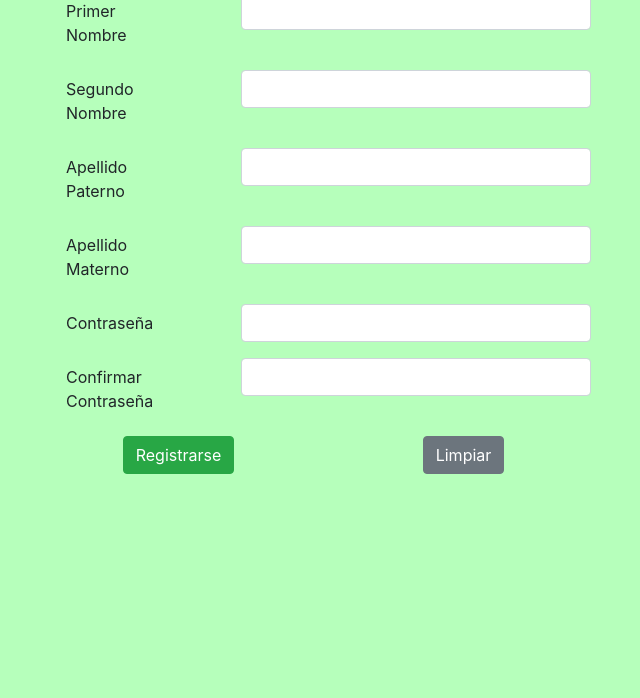
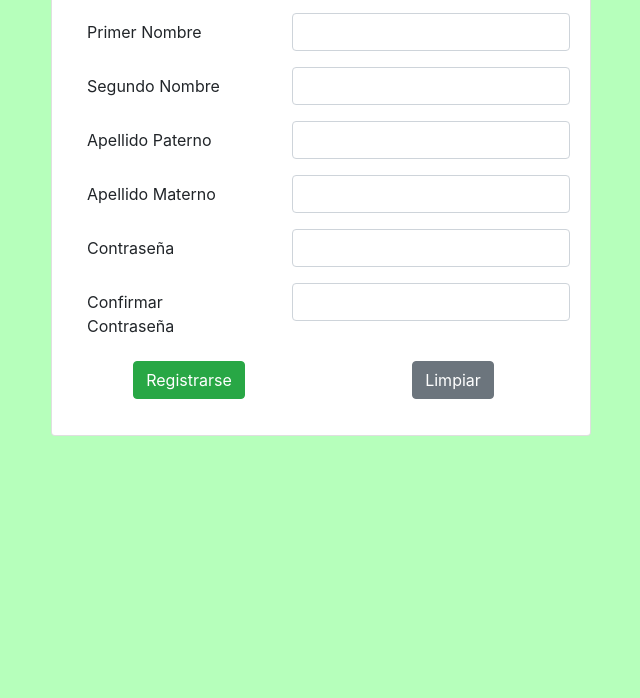
Before and after one commit to AniuskaO/programacion_web, a plain HTML site: page Login_registro.html in a window 1280 px wide. Shown: the part 102-800 px from the top of the page, without its empty margins (297-937 px from the left). Drawn offline with nearby package versions, Linux system fonts and the light colour scheme.

Commit message:
Se actualiza login, indez, medios_pago, nosotros

```diff
--- a/Login_registro.html
+++ b/Login_registro.html
@@ -15,62 +15,63 @@
     <div class="container m-5">
       <div class="row d-flex justify-content-center">
         <div class="col-6">
-          <div class="row d-flex justify-content-center"><h2>Registrarse</h2></div>
 
-
+          <div class="card">
+            <div class="card-body">
+              <h3 class="card-title text-center">Registrarse</h3>
 
               <div class="form-group row">
-        <div class="col-sm-4">
-          <label for="inputPrimerNombre3" class="col-sm-2 col-form-label">Primer Nombre</label>
+                <div class="col-sm-5">
+                  <label for="inputPrimerNombre3" class="col-sm-12 col-form-label">Primer Nombre</label>
                 </div>
-        <div class="col-sm-8">
+                <div class="col-sm-7">
                   <input id="PrimerNombre" type="PrimerNombre" class="form-control" id="inputPrimerNombre3">
                 </div>
               </div>
 
               <div class="form-group row">
-            <div class="col-sm-4">
-              <label for="inputSegundoNombre3" class="col-sm-2 col-form-label">Segundo Nombre</label>
+                <div class="col-sm-5">
+                <label for="inputSegundoNombre3" class="col-sm-12 col-form-label">Segundo Nombre</label>
               </div>
-            <div class="col-sm-8">
+              <div class="col-sm-7">
                 <input id="SegundoNombre" type="SegundoNombre" class="form-control" id="inputSegundoNombre3">
               </div>
             </div>
 
               <div class="form-group row">
-                <div class="col-sm-4">
-                  <label for="inputApellidoPaterno3" class="col-sm-2 col-form-label">Apellido Paterno</label>
+                <div class="col-sm-5">
+                  <label for="inputApellidoPaterno3" class="col-sm-12 col-form-label">Apellido Paterno</label>
                 </div>
-                <div class="col-sm-8">
+                 <div class="col-sm-7">
                   <input id="ApellidoPaterno" type="ApellidoPaterno" class="form-control" id="inputApellidoPaterno3">
                 </div>
               </div>
 
               <div class="form-group row">
-                    <div class="col-sm-4">
-                      <label for="inputApellidoMaterno3" class="col-sm-2 col-form-label">Apellido Materno</label>
+                <div class="col-sm-5">
+                  <label for="inputApellidoMaterno3" class="col-sm-12 col-form-label">Apellido Materno</label>
                 </div>
-                    <div class="col-sm-8">
+                <div class="col-sm-7">
                   <input id="ApellidoMaterno" type="ApellidoMaterno" class="form-control" id="inputApellidoMaterno3">
                 </div>
               </div>
 
               <div class="form-group row">
-        <div class="col-sm-4">
-          <label for="inputPassword3" class="col-sm-2 col-form-label">Contraseña</label>
+                <div class="col-sm-5">
+                  <label for="inputPassword3" class="col-sm-12 col-form-label">Contraseña</label>
                 </div>
 
-        <div class="col-sm-8">
-          <input  id="contraseña" type="Contraseña" class="form-control" id="inputContraseña3">
+                <div class="col-sm-7">
+                  <input  id="contraseña" type="password" class="form-control" id="inputContraseña3">
                 </div>
               </div>
 
               <div class="form-group row">
-        <div class="col-sm-4">
-          <label for="inputPassword3" class="col-sm-2 col-form-label">Confirmar Contraseña</label>
+                <div class="col-sm-5">
+                  <label for="inputPassword3" class="col-sm-12 col-form-label">Confirmar Contraseña</label>
                 </div>
 
-        <div class="col-sm-8">
+                <div class="col-sm-7">
                   <input  id="contraseña" type="password" class="form-control" id="inputContraseña3">
                 </div>
               </div>
@@ -86,6 +87,8 @@
               </div>
             </div>
 
+          </div>
+        </div>
 
       </div>
     </div>
```
Also changed, not shown: Login.html (+15 -8 lines), index.html (+19 -7 lines), medios_pago.html (+12 -8 lines), nosotros.html (+1 -1 lines), style.css (+10 -1 lines). Lines whose indentation alone changed are shown as unchanged.
